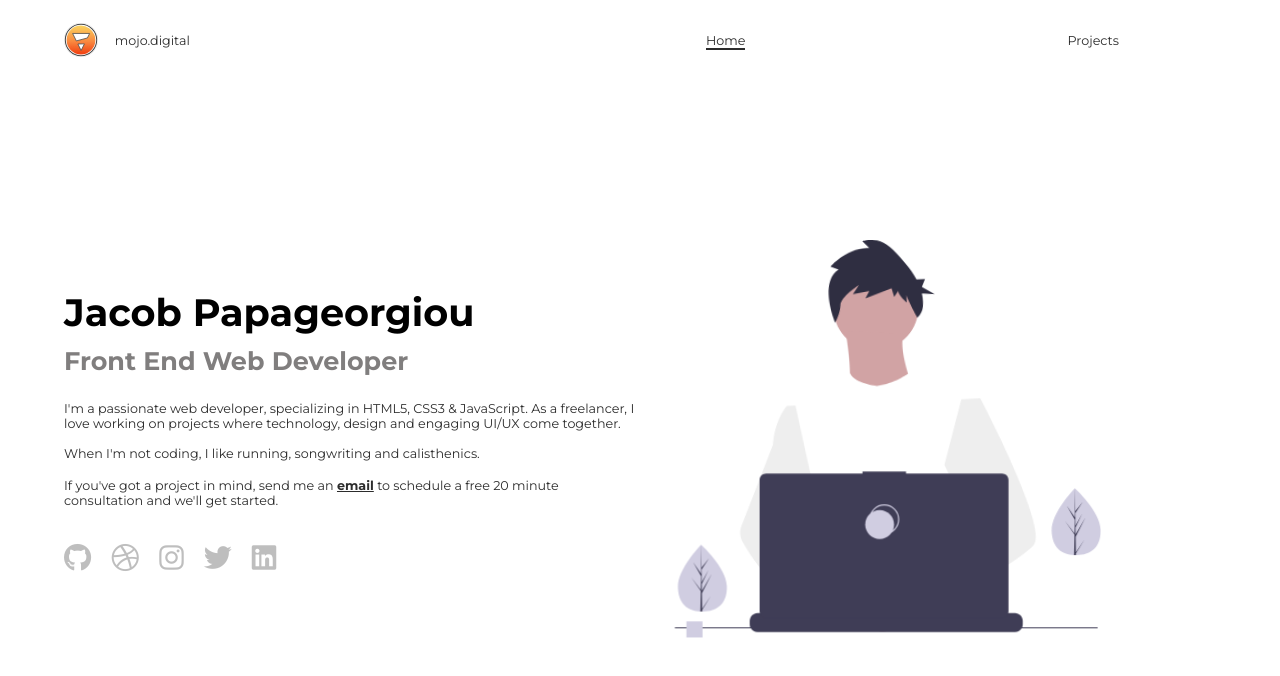
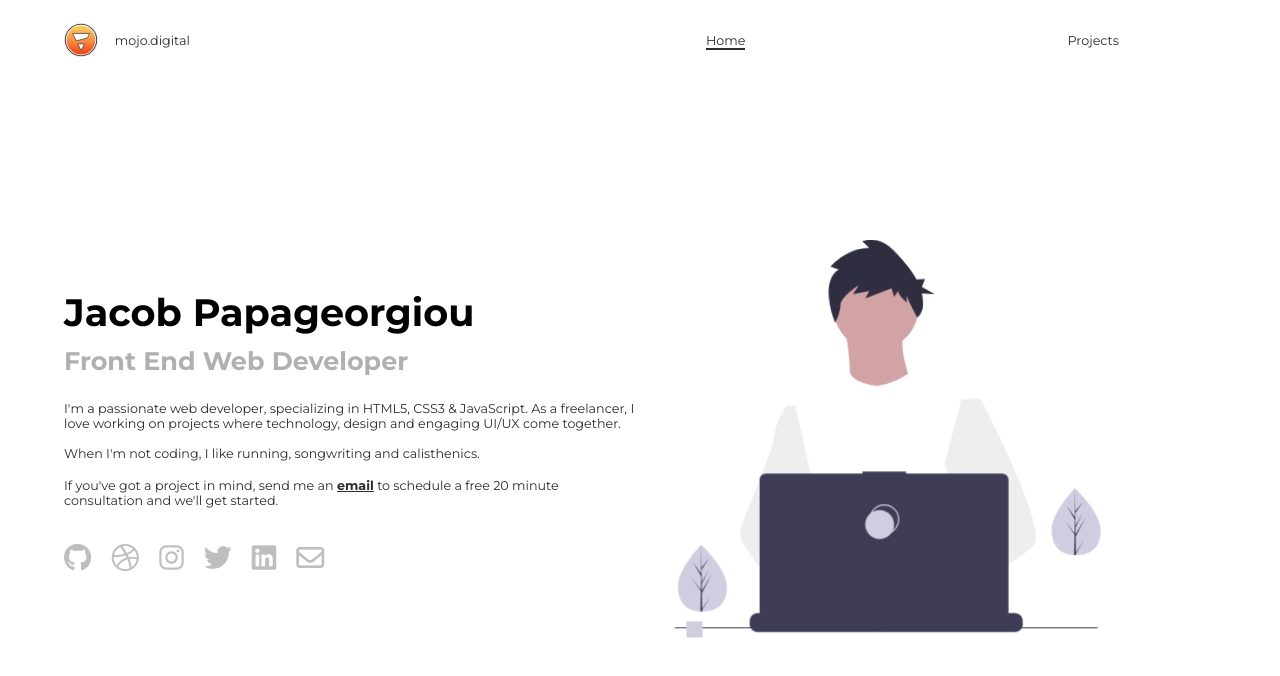
Before and after one commit to mostmojo/folio, a plain HTML site: page index.html in a window 1280 px wide. Drawn offline with Linux system fonts and the light colour scheme.

```diff
--- a/index.html
+++ b/index.html
@@ -57,6 +57,7 @@
 						<a href="https://www.linkedin.com/in/jacob-papa/" target="_blank">
 							<i class="fab fa-linkedin"></i>
 						</a>
+						<a href="mailto:jacob.papageorgiou@gmail.com"><i class="far fa-envelope"></i></a>
 					</div>
 				</div>
 			</div>
--- a/styles/_intro.scss
+++ b/styles/_intro.scss
@@ -46,7 +46,7 @@ nav {
 	h3 {
 		font-size: 3rem;
 		padding: 1rem 0rem;
-		color: #807e7e;
+		color: #b0b0b0;
 	}
 
 	p {
```
Also changed, not shown: styles/styles.css.
